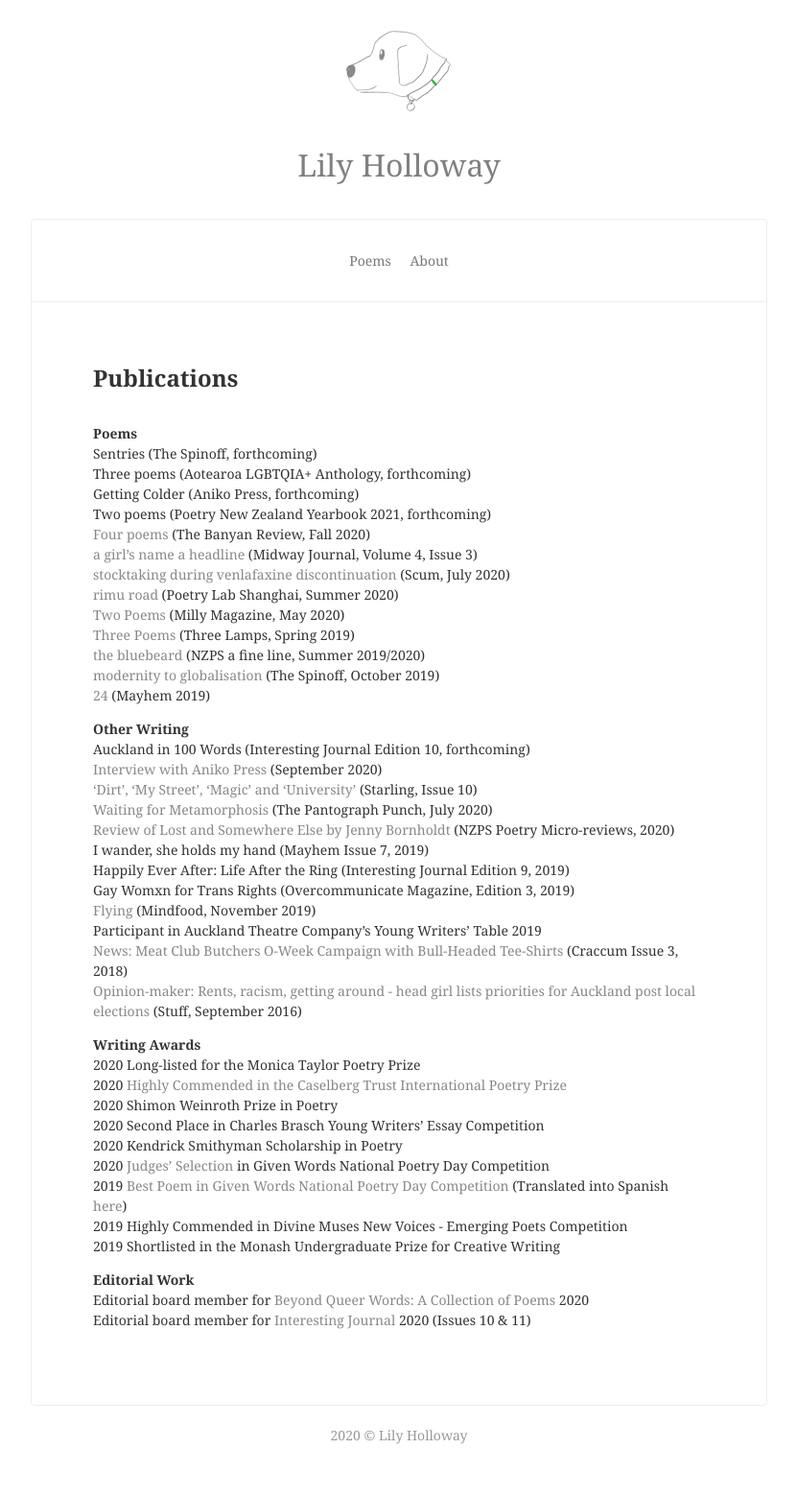
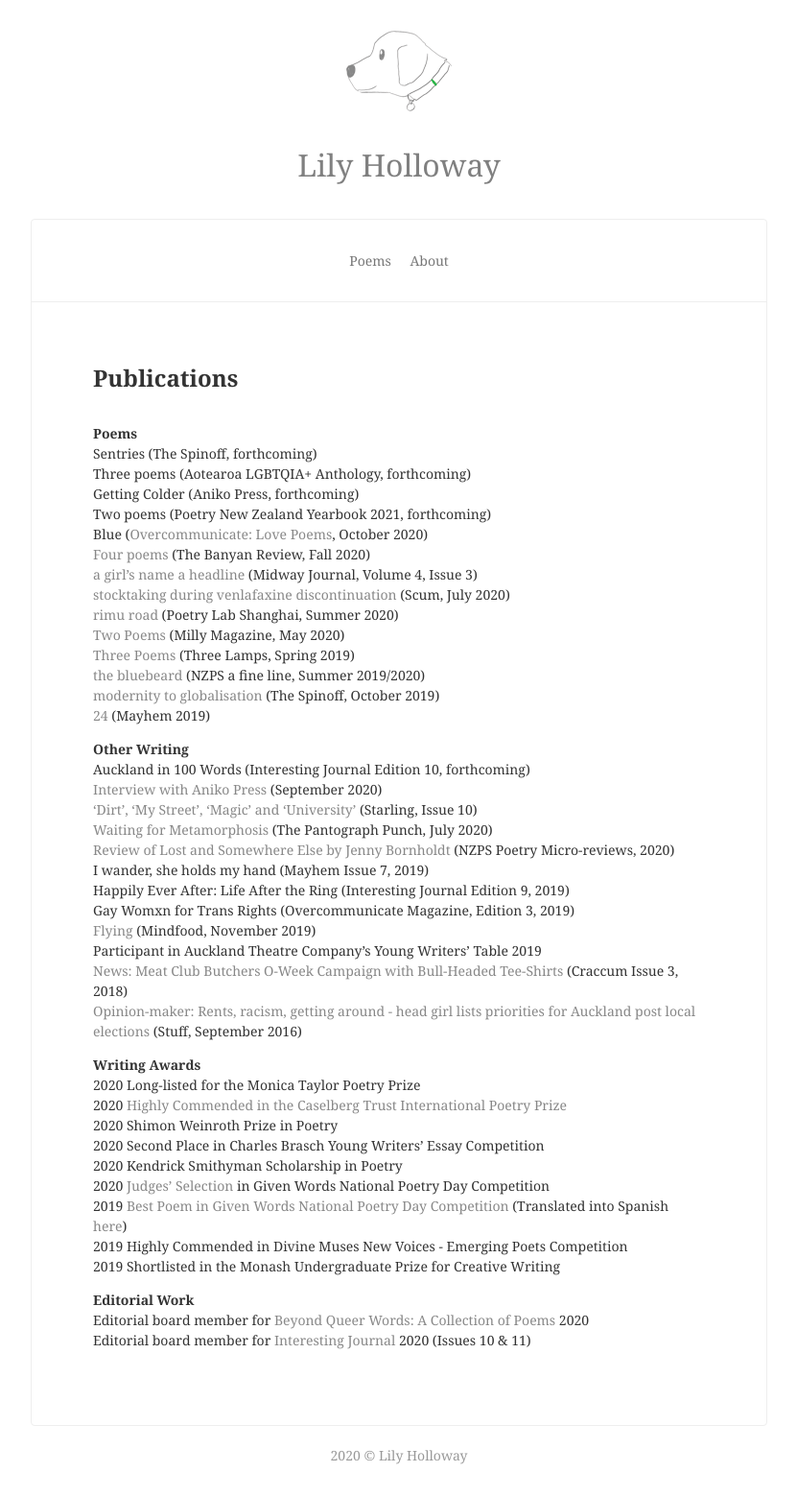
Before and after one commit to lilyholloway/lilyholloway.github.io, a Jekyll site: the page built from cv.md, in a window 1280 px wide. Shown: the whole page at 96% size, without its empty margins (224-1055 px from the left). Built offline with Jekyll 4.4.1, drawn with Linux system fonts in a browser that asks for light colours; nearby versions of some CDN libraries; before the commit the page ends 1538 px from its top, so only the background shows below that.

Commit message:
Update cv.md

```diff
--- a/cv.md
+++ b/cv.md
@@ -9,6 +9,7 @@ Sentries (The Spinoff, forthcoming)<br>
 Three poems (Aotearoa LGBTQIA+ Anthology, forthcoming)<br>
 Getting Colder (Aniko Press, forthcoming)<br>
 Two poems (Poetry New Zealand Yearbook 2021, forthcoming)<br>
+Blue (<a href="https://overcommunicate.bigcartel.com/product/love-poems">Overcommunicate: Love Poems</a>, October 2020)<br>
 <a href="https://www.thebanyanreview.org/issue3-fall-2020/lillyholloway-issue3-fall-2020-elements-2/">Four poems</a> (The Banyan Review, Fall 2020)<br>
 <a href="http://midwayjournal.com/a-girls-name-a-headline/">a girl's name a headline</a> (Midway Journal, Volume 4, Issue 3)<br>
 <a href="http://www.scum-mag.com/stocktaking-during-venlafaxine-discontinuation/">stocktaking during venlafaxine discontinuation</a> (Scum, July 2020)<br>
```
